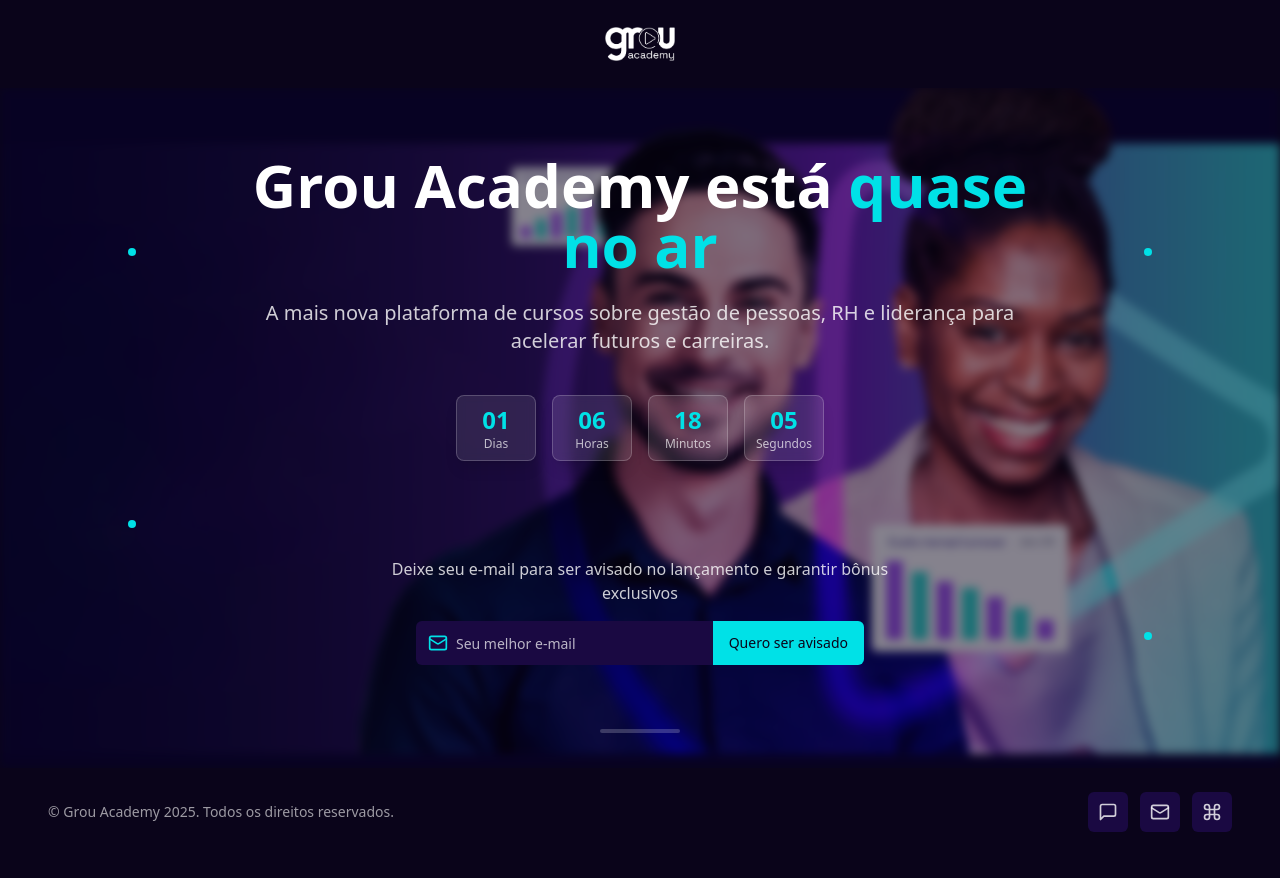
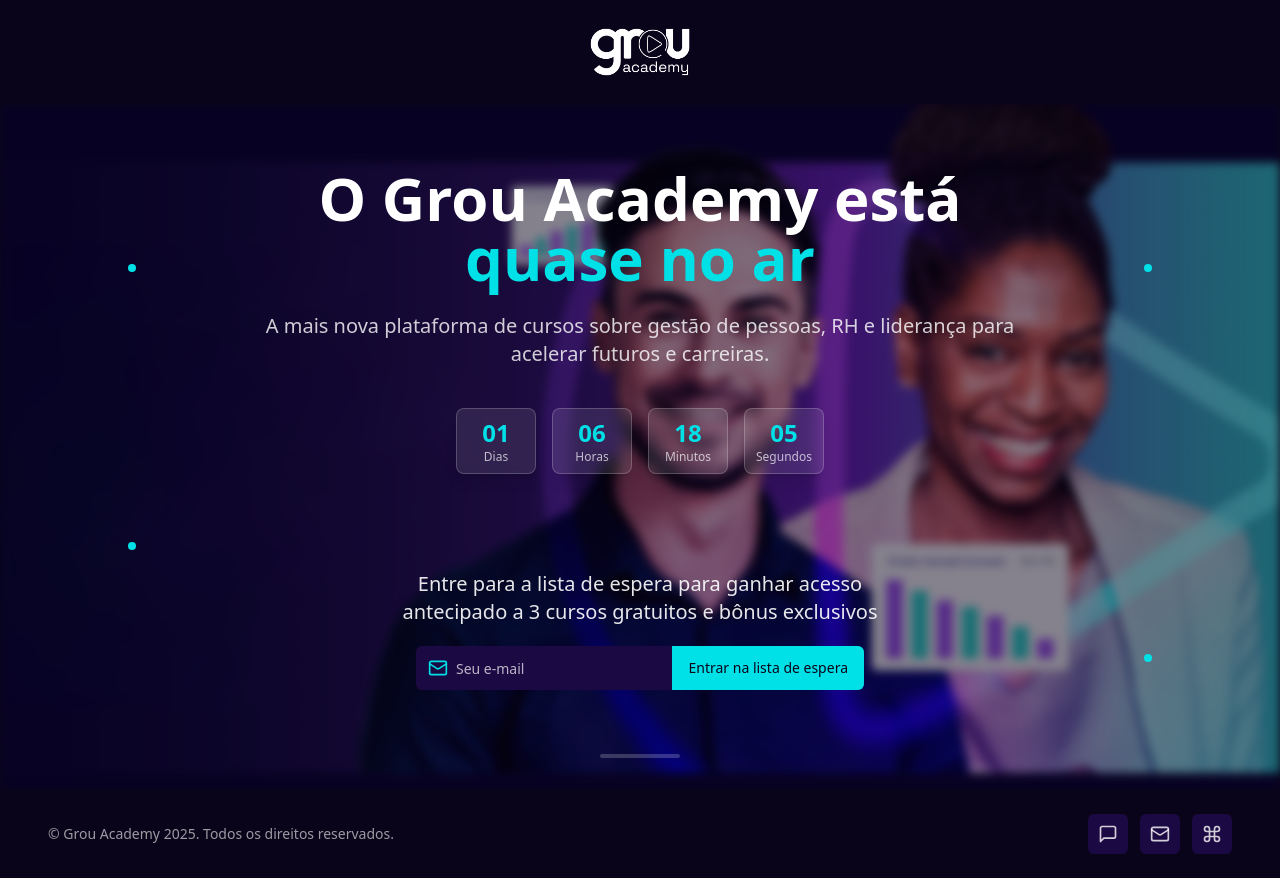
Before and after one commit to talitasigales/GROU-ACADEMY-LP-LISTA-DE-ESPERA, a React (Vite) app: page / in a window 1280 px wide. Before the commit the page ends 856 px from the top, so only its background shows below. Built offline with nearby package versions, Linux system fonts and the light colour scheme.

Commit message:
feat: Update hero section content
- Adjust logo size.
- Update countdown timer dates.
- Modify heading and email subscription text.
- Change button text.

```diff
--- a/src/components/EmailSubscription.tsx
+++ b/src/components/EmailSubscription.tsx
@@ -14,9 +14,9 @@ const EmailSubscription: React.FC = () => {
   };
 
   return (
-    <div className="flex flex-col items-center gap-2 max-w-lg mx-auto">
-      <p className="text-white/80 text-center">
-        Deixe seu e-mail para ser avisado no lançamento e garantir bônus exclusivos
+    <div className="flex flex-col items-center gap-3 max-w-lg mx-auto">
+      <p className="text-lg md:text-xl text-white/90 text-center">
+        Entre para a lista de espera para ganhar acesso antecipado a 3 cursos gratuitos e bônus exclusivos
       </p>
 
       <form onSubmit={handleSubmit} className="flex w-full max-w-md mt-2">
@@ -29,7 +29,7 @@ const EmailSubscription: React.FC = () => {
           </div>
           <input
             type="email"
-            placeholder="Seu melhor e-mail"
+            placeholder="Seu e-mail"
             value={email}
             onChange={(e) => setEmail(e.target.value)}
             required
@@ -39,7 +39,7 @@ const EmailSubscription: React.FC = () => {
             type="submit"
             className="h-11 rounded-l-none rounded-r-md bg-grou-cyan hover:bg-grou-cyan/90 text-grou-dark font-medium"
           >
-            Quero ser avisado
+            Entrar na lista de espera
           </Button>
         </div>
       </form>
--- a/src/components/Header.tsx
+++ b/src/components/Header.tsx
@@ -5,7 +5,7 @@ const Header: React.FC = () => {
   return (
     <header className="w-full flex items-center justify-center py-6 relative z-10">
       <div>
-        <img alt="Grou Academy Logo" className="h-10" src="/lovable-uploads/8aa79643-d38a-4134-bb4d-c1f6cbfec893.png" />
+        <img alt="Grou Academy Logo" className="h-14" src="/lovable-uploads/8aa79643-d38a-4134-bb4d-c1f6cbfec893.png" />
       </div>
     </header>
   );
--- a/src/components/Hero.tsx
+++ b/src/components/Hero.tsx
@@ -17,8 +17,8 @@ const Hero: React.FC = () => {
           backgroundImage: 'url(/lovable-uploads/9273bdbd-e245-4825-be2f-0bea0384c2ac.png)',
           backgroundSize: 'cover',
           backgroundPosition: 'center',
-          filter: 'blur(5px)', // Increased blur from 2px to 5px
-          opacity: 0.5, // Adjusted opacity
+          filter: 'blur(5px)',
+          opacity: 0.5,
         }}
       />
 
@@ -32,7 +32,7 @@ const Hero: React.FC = () => {
       <div className="relative z-10 flex flex-col items-center text-center px-4 max-w-4xl mx-auto mt-6">
         <div className="mb-16 mt-2">
           <h1 className="text-4xl md:text-5xl lg:text-6xl font-bold text-white leading-tight mb-4">
-            Grou Academy está{' '}
+            O Grou Academy está<br />
             <span className="text-grou-cyan">quase no ar</span>
           </h1>
           <p className="text-lg md:text-xl text-white/80 max-w-3xl mx-auto mt-6 mb-10">
```
